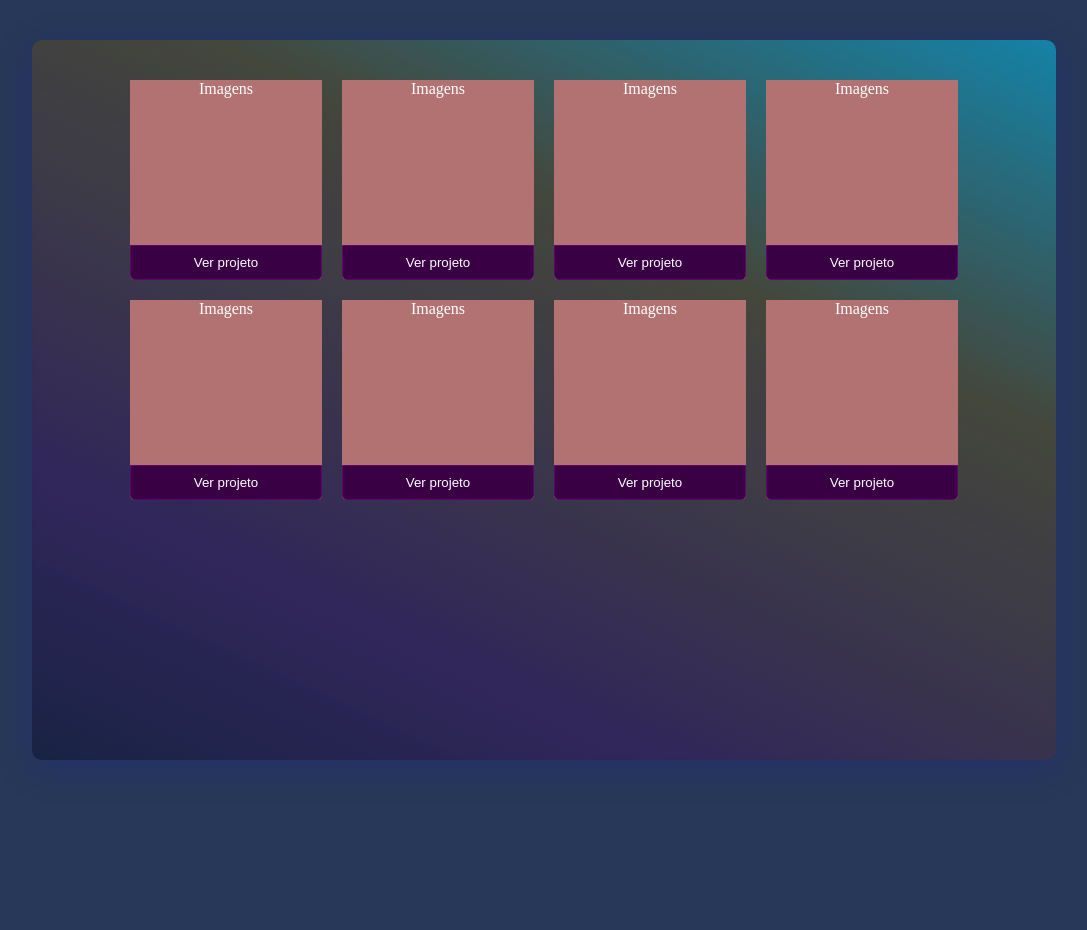
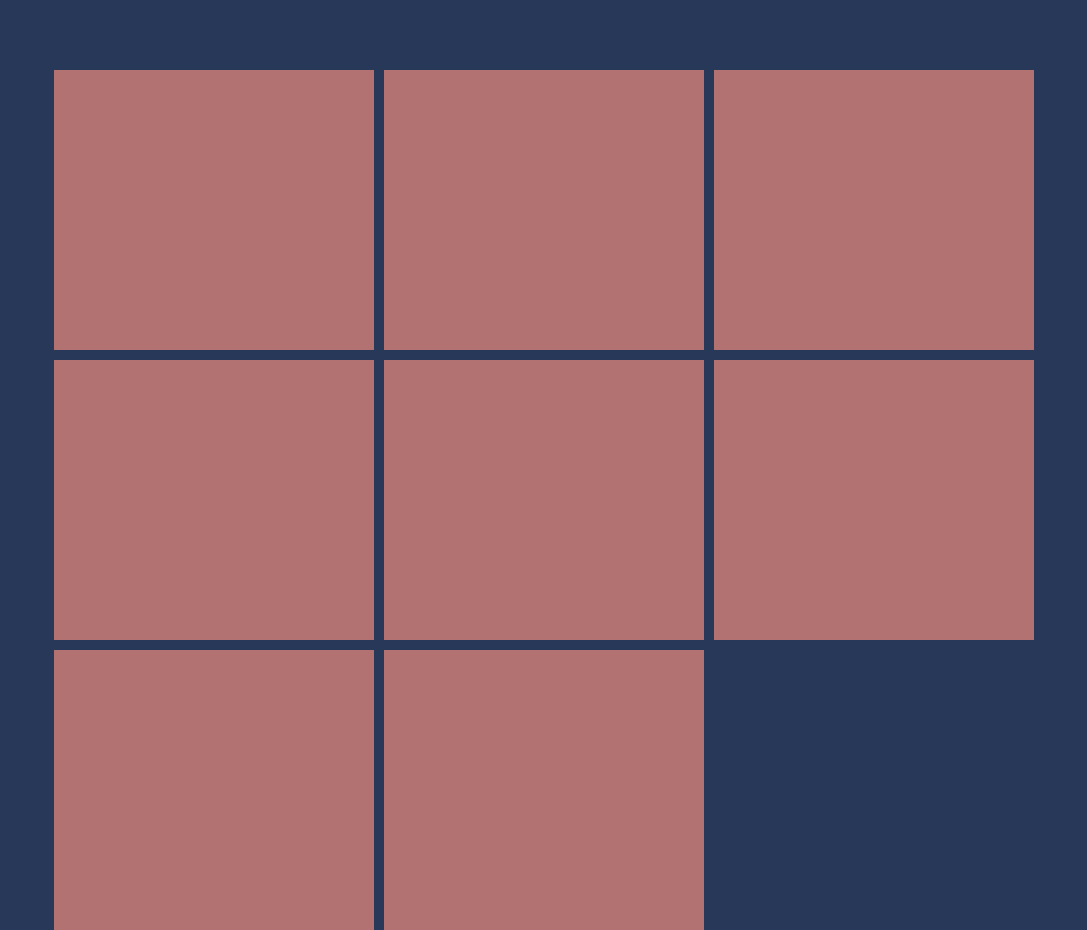
Before and after one commit to claudionsc/portifolio, a React (Create React App) app: page /projetos in a window 1280 px wide. Shown: the whole page, without its empty margins (96-1183 px from the left). Before the commit the page ends 800 px from the top, so only its background shows below. Built offline with nearby package versions, Linux system fonts and the light colour scheme.

Commit message:
alterações

```diff
--- a/src/components/pages/Inicial/Inicial.jsx
+++ b/src/components/pages/Inicial/Inicial.jsx
@@ -8,9 +8,9 @@ import 'animate.css'
 export function Inicial(){
 
     return (
-        <>
+
             <Main>
-                <div style={{display: 'flex', flexDirection: 'column', alignItems: 'flex-start', margin: '90px 30px'}}>
+                <div style={{ display: 'flex', flexDirection: 'column', alignItems: 'flex-start', margin: '90px 30px'}}>
                     <div className="outline" style={{
                         width: 'auto', height:'9%',
                         display: 'flex', justifyContent: "center", alignItems: 'center', fontFamily: 'Syncopate, sans-serif', fontSize: '28px'}}>
@@ -59,6 +59,5 @@ export function Inicial(){
                     </div>
 
             </Main>
-        </>
     )
     }
--- a/src/components/pages/Inicial/Main.jsx
+++ b/src/components/pages/Inicial/Main.jsx
@@ -4,13 +4,13 @@ import styled from 'styled-components'
 
 const ConstMain = styled.div`
 
-    width: 80vw;
+    width: 90vw;
     height: auto;
     display: flex;
     /* flex-direction: column; */
     align-items: center;
-    padding: 5vh 5vh;
-    margin: 90px 0;
+    /* padding: 5vh 5vh;
+    margin: 90px 0; */
     background-image: linear-gradient(25deg, #0200245f 0%, #44065e5a 24%, #7963095c 67%, #00d5ff7a 100%);
     /* background: rgba( 38, 38, 38, 0.15 ); */
     box-shadow: 0 8px 32px 0 rgba( 31, 38, 135, 0.37 );
--- a/src/components/pages/MeusProjetos/Projetos.jsx
+++ b/src/components/pages/MeusProjetos/Projetos.jsx
@@ -4,21 +4,21 @@ import Main from "../Inicial/Main"
 import { Button } from "../../Buttons/Button"
 
 const ImgContainer = styled.div`
-    width: 15vw;
-    height: 25vh;
+    width: 25vw;
+    height: 35vh;
     background-color: #b37272;
     display: flex;
     flex-direction: column;
     align-items: center;
     justify-content: space-between;
-    border-radius: 0 0 5px 5px;
     /* margin: 10px 0; */
     transition: all 100ms ease-in-out;
 
     :hover{
         ::before{
-                content: 'Nome do projeto';
+                content: "Nome";
                 width: 100%;
+                height: 100%;
                 background-color: #0000005c;
                 text-align: center;
                 font-size: 0.9rem;
@@ -32,72 +32,69 @@ const ImgContainer = styled.div`
 
 const Grid = styled.div`
     display: grid;
-    grid-template-columns: repeat(4, 1fr);
+    grid-template-columns: repeat(3, 1fr);
     grid-template-rows: repeat(3, 1fr);
-    grid-column-gap: 20px;
-    grid-row-gap: 20px;
+    grid-column-gap: 10px;
+    grid-row-gap: 10px;
     margin: auto;
+    margin-top: 200px;
 
 `
 
 
 export default function Projetos(){
     return (
-        <Main>
             <Grid>
                 <div >
                     <ImgContainer>
-                        Imagens
-                        <Button>Ver projeto</Button>
+
+
                  </ImgContainer>
                 </div>
                 <div>
 
                     <ImgContainer>
-                        Imagens
-                        <Button>Ver projeto</Button>
+
+
                  </ImgContainer>
                 </div>
                 <div >
                     <ImgContainer>
-                        Imagens
-                        <Button>Ver projeto</Button>
+
+
                  </ImgContainer>
                 </div>
                 <div>
 
                     <ImgContainer>
-                        Imagens
-                        <Button>Ver projeto</Button>
+
+
                  </ImgContainer>
                 </div>
                 <div >
                     <ImgContainer>
-                        Imagens
-                        <Button>Ver projeto</Button>
+
+
                  </ImgContainer>
                 </div>
                 <div>
 
                     <ImgContainer>
-                        Imagens
-                        <Button>Ver projeto</Button>
+
+
                     </ImgContainer>
                 </div>
                 <div >
                     <ImgContainer>
-                        Imagens
-                        <Button>Ver projeto</Button>
+
                     </ImgContainer>
                 </div>
                 <div>
 
                     <ImgContainer>
-                        Imagens
-                        <Button>Ver projeto</Button>
+
                     </ImgContainer>
                 </div>
             </Grid>
-        </Main>
     )
 }
--- a/src/index.css
+++ b/src/index.css
@@ -17,9 +17,6 @@ body{
     height: 100%;
 
 }
-
-
-
 #root{
   display: flex;
   flex-direction: column;
@@ -28,14 +25,12 @@ body{
   width: 100vw;
   height: 100vh;
 }
-
-
 .App{
   width: 100vw;
   height: 100vh;
-  position: absolute;
   display: flex;
   flex-direction: column;
+  justify-content: center;
   align-items: center;
   overflow-x: hidden;
 
@@ -43,14 +38,14 @@ body{
 
 .App::before{
   content: '';
-  background: url("./components/img/bg.jpg") center no-repeat fixed;
+  /* background: url("./components/img/bg.jpg") center no-repeat fixed; */
   animation: bg 30s alternate infinite;
   width: 100vw;
   height: 100vh;
   position: fixed;
 }
 
-@keyframes bg {
+/* @keyframes bg {
   from {
     scale: 1.5;
     rotate: 6deg;
@@ -61,8 +56,7 @@ body{
     rotate: 2deg;
   }
 
-
-}
+} */
  .shadow{
     -webkit-box-shadow: 0px 1px 14px -3px #d000ff91;
     box-shadow: 0px 1px 14px 3px #d000ff91;
```
Lines whose indentation alone changed are shown as unchanged.
